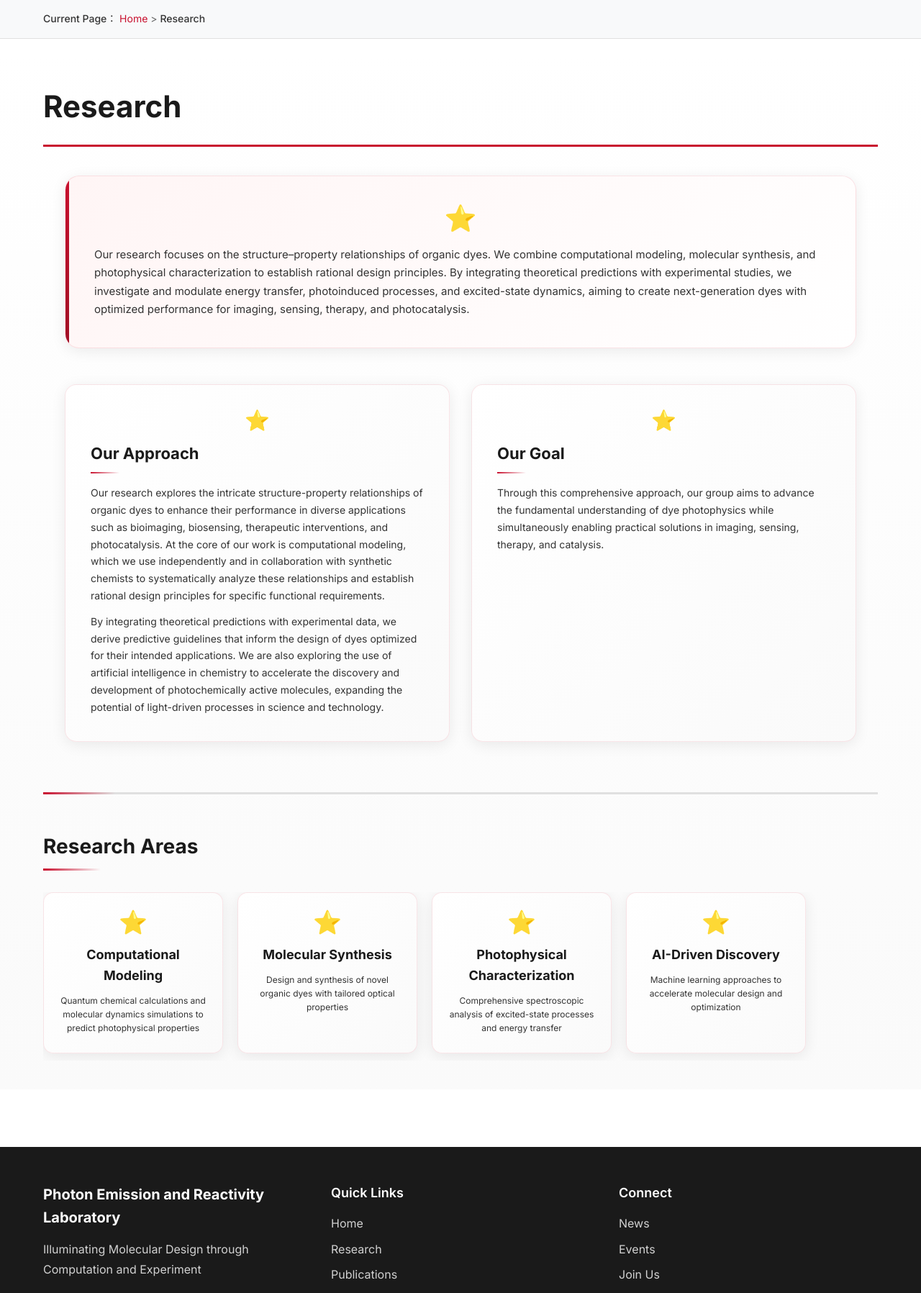
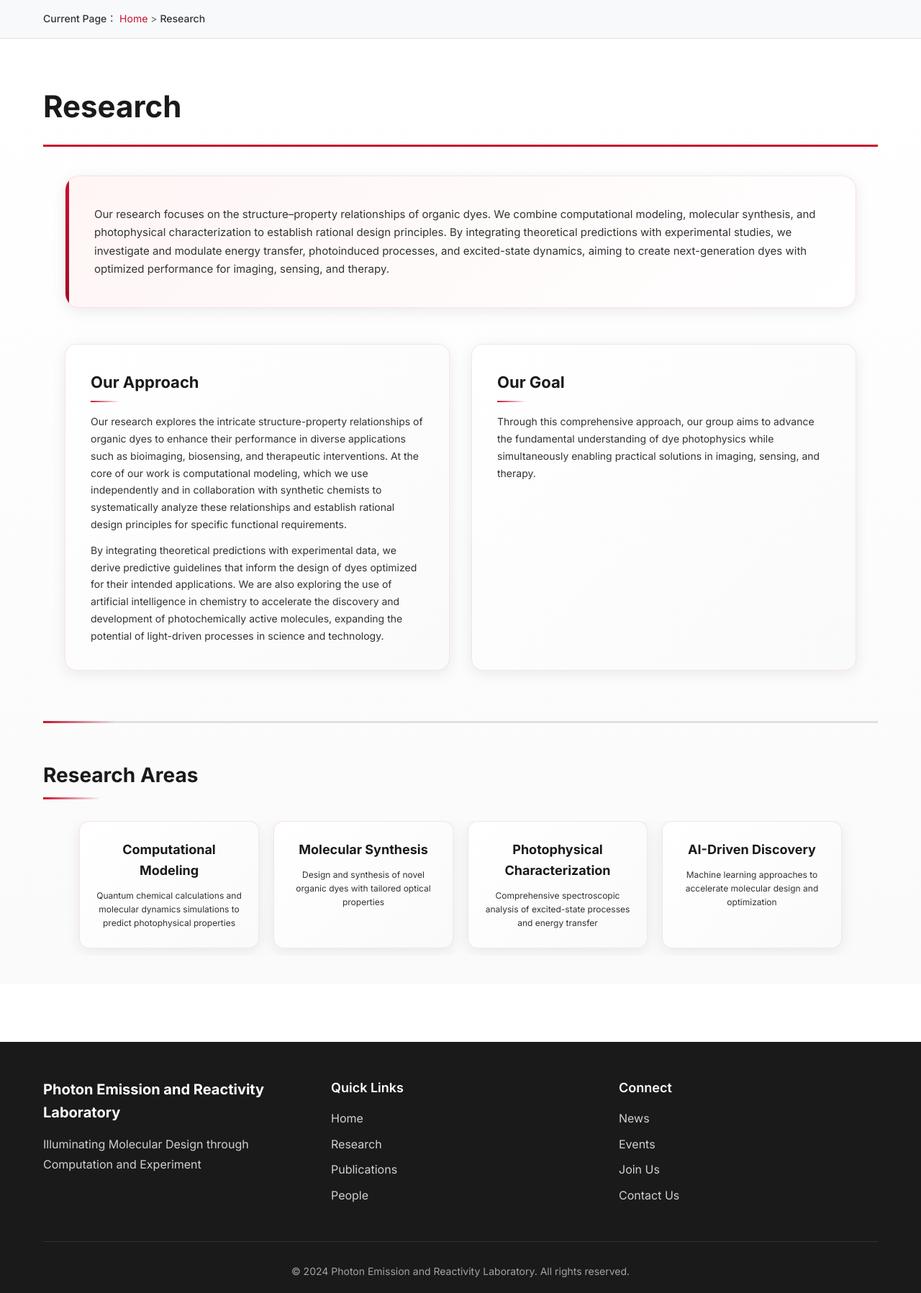
Before and after one commit to pearl-ntu/pearl, a PHP site: page /research.html in a window 1280 px wide. Shown: the part 46-1843 px from the top of the page at 72% size. Run offline with PHP 8.4, Linux system fonts and the light colour scheme.

Commit message:
Remove catalysis mentions and star icons, center research area boxes

```diff
--- a/research.html
+++ b/research.html
@@ -51,23 +51,20 @@
 
                 <div class="research-overview">
                     <div class="research-intro">
-                        <div class="intro-icon">⭐</div>
-                        <p data-en="Our research focuses on the structure–property relationships of organic dyes. We combine computational modeling, molecular synthesis, and photophysical characterization to establish rational design principles. By integrating theoretical predictions with experimental studies, we investigate and modulate energy transfer, photoinduced processes, and excited-state dynamics, aiming to create next-generation dyes with optimized performance for imaging, sensing, therapy, and photocatalysis." data-zh="我们的研究专注于有机染料的结构-性质关系。我们结合计算建模、分子合成和光物理表征来建立合理的设计原则。通过将理论预测与实验研究相结合，我们研究和调节能量转移、光诱导过程和激发态动力学，旨在创建用于成像、传感、治疗和光催化的具有优化性能的下一代染料。">Our research focuses on the structure–property relationships of organic dyes. We combine computational modeling, molecular synthesis, and photophysical characterization to establish rational design principles. By integrating theoretical predictions with experimental studies, we investigate and modulate energy transfer, photoinduced processes, and excited-state dynamics, aiming to create next-generation dyes with optimized performance for imaging, sensing, therapy, and photocatalysis.</p>
+                        <p data-en="Our research focuses on the structure–property relationships of organic dyes. We combine computational modeling, molecular synthesis, and photophysical characterization to establish rational design principles. By integrating theoretical predictions with experimental studies, we investigate and modulate energy transfer, photoinduced processes, and excited-state dynamics, aiming to create next-generation dyes with optimized performance for imaging, sensing, and therapy." data-zh="我们的研究专注于有机染料的结构-性质关系。我们结合计算建模、分子合成和光物理表征来建立合理的设计原则。通过将理论预测与实验研究相结合，我们研究和调节能量转移、光诱导过程和激发态动力学，旨在创建用于成像、传感和治疗的具有优化性能的下一代染料。">Our research focuses on the structure–property relationships of organic dyes. We combine computational modeling, molecular synthesis, and photophysical characterization to establish rational design principles. By integrating theoretical predictions with experimental studies, we investigate and modulate energy transfer, photoinduced processes, and excited-state dynamics, aiming to create next-generation dyes with optimized performance for imaging, sensing, and therapy.</p>
                     </div>
 
                     <div class="research-sections-grid">
                         <div class="research-approach">
-                            <div class="section-icon">⭐</div>
                             <h2 data-en="Our Approach" data-zh="我们的方法">Our Approach</h2>
-                            <p data-en="Our research explores the intricate structure-property relationships of organic dyes to enhance their performance in diverse applications such as bioimaging, biosensing, therapeutic interventions, and photocatalysis. At the core of our work is computational modeling, which we use independently and in collaboration with synthetic chemists to systematically analyze these relationships and establish rational design principles for specific functional requirements." data-zh="我们的研究探索有机染料复杂的结构-性质关系，以增强其在生物成像、生物传感、治疗干预和光催化等多样化应用中的性能。我们工作的核心是计算建模，我们独立使用或与合成化学家合作，系统地分析这些关系，并为特定功能需求建立合理的设计原则。">Our research explores the intricate structure-property relationships of organic dyes to enhance their performance in diverse applications such as bioimaging, biosensing, therapeutic interventions, and photocatalysis. At the core of our work is computational modeling, which we use independently and in collaboration with synthetic chemists to systematically analyze these relationships and establish rational design principles for specific functional requirements.</p>
+                            <p data-en="Our research explores the intricate structure-property relationships of organic dyes to enhance their performance in diverse applications such as bioimaging, biosensing, and therapeutic interventions. At the core of our work is computational modeling, which we use independently and in collaboration with synthetic chemists to systematically analyze these relationships and establish rational design principles for specific functional requirements." data-zh="我们的研究探索有机染料复杂的结构-性质关系，以增强其在生物成像、生物传感和治疗干预等多样化应用中的性能。我们工作的核心是计算建模，我们独立使用或与合成化学家合作，系统地分析这些关系，并为特定功能需求建立合理的设计原则。">Our research explores the intricate structure-property relationships of organic dyes to enhance their performance in diverse applications such as bioimaging, biosensing, and therapeutic interventions. At the core of our work is computational modeling, which we use independently and in collaboration with synthetic chemists to systematically analyze these relationships and establish rational design principles for specific functional requirements.</p>
 
                             <p data-en="By integrating theoretical predictions with experimental data, we derive predictive guidelines that inform the design of dyes optimized for their intended applications. We are also exploring the use of artificial intelligence in chemistry to accelerate the discovery and development of photochemically active molecules, expanding the potential of light-driven processes in science and technology." data-zh="通过整合理论预测与实验数据，我们得出预测性指导原则，为优化用于预期应用的染料设计提供信息。我们还在探索在化学中使用人工智能，以加速光化学活性分子的发现和开发，扩大光驱动过程在科学和技术中的潜力。">By integrating theoretical predictions with experimental data, we derive predictive guidelines that inform the design of dyes optimized for their intended applications. We are also exploring the use of artificial intelligence in chemistry to accelerate the discovery and development of photochemically active molecules, expanding the potential of light-driven processes in science and technology.</p>
                         </div>
 
                         <div class="research-goal">
-                            <div class="section-icon">⭐</div>
                             <h2 data-en="Our Goal" data-zh="我们的目标">Our Goal</h2>
-                            <p data-en="Through this comprehensive approach, our group aims to advance the fundamental understanding of dye photophysics while simultaneously enabling practical solutions in imaging, sensing, therapy, and catalysis." data-zh="通过这种综合方法，我们小组旨在推进对染料光物理学的基本理解，同时为成像、传感、治疗和催化提供实用解决方案。">Through this comprehensive approach, our group aims to advance the fundamental understanding of dye photophysics while simultaneously enabling practical solutions in imaging, sensing, therapy, and catalysis.</p>
+                            <p data-en="Through this comprehensive approach, our group aims to advance the fundamental understanding of dye photophysics while simultaneously enabling practical solutions in imaging, sensing, and therapy." data-zh="通过这种综合方法，我们小组旨在推进对染料光物理学的基本理解，同时为成像、传感和治疗提供实用解决方案。">Through this comprehensive approach, our group aims to advance the fundamental understanding of dye photophysics while simultaneously enabling practical solutions in imaging, sensing, and therapy.</p>
                         </div>
                     </div>
                 </div>
@@ -77,22 +74,18 @@
                     <h2 data-en="Research Areas" data-zh="研究领域">Research Areas</h2>
                     <div class="research-grid">
                         <div class="research-card">
-                            <div class="research-card-icon">⭐</div>
                             <h3 data-en="Computational Modeling" data-zh="计算建模">Computational Modeling</h3>
                             <p data-en="Quantum chemical calculations and molecular dynamics simulations to predict photophysical properties" data-zh="量子化学计算和分子动力学模拟以预测光物理性质">Quantum chemical calculations and molecular dynamics simulations to predict photophysical properties</p>
                         </div>
                         <div class="research-card">
-                            <div class="research-card-icon">⭐</div>
                             <h3 data-en="Molecular Synthesis" data-zh="分子合成">Molecular Synthesis</h3>
                             <p data-en="Design and synthesis of novel organic dyes with tailored optical properties" data-zh="设计和合成具有定制光学特性的新型有机染料">Design and synthesis of novel organic dyes with tailored optical properties</p>
                         </div>
                         <div class="research-card">
-                            <div class="research-card-icon">⭐</div>
                             <h3 data-en="Photophysical Characterization" data-zh="光物理表征">Photophysical Characterization</h3>
                             <p data-en="Comprehensive spectroscopic analysis of excited-state processes and energy transfer" data-zh="激发态过程和能量转移的综合光谱分析">Comprehensive spectroscopic analysis of excited-state processes and energy transfer</p>
                         </div>
                         <div class="research-card">
-                            <div class="research-card-icon">⭐</div>
                             <h3 data-en="AI-Driven Discovery" data-zh="人工智能驱动的发现">AI-Driven Discovery</h3>
                             <p data-en="Machine learning approaches to accelerate molecular design and optimization" data-zh="机器学习方法以加速分子设计和优化">Machine learning approaches to accelerate molecular design and optimization</p>
                         </div>
--- a/styles.css
+++ b/styles.css
@@ -953,6 +953,7 @@ body {
     margin-top: 30px;
     overflow-x: auto;
     padding-bottom: 10px;
+    justify-content: center;
 }
 
 .research-grid::-webkit-scrollbar {
```
